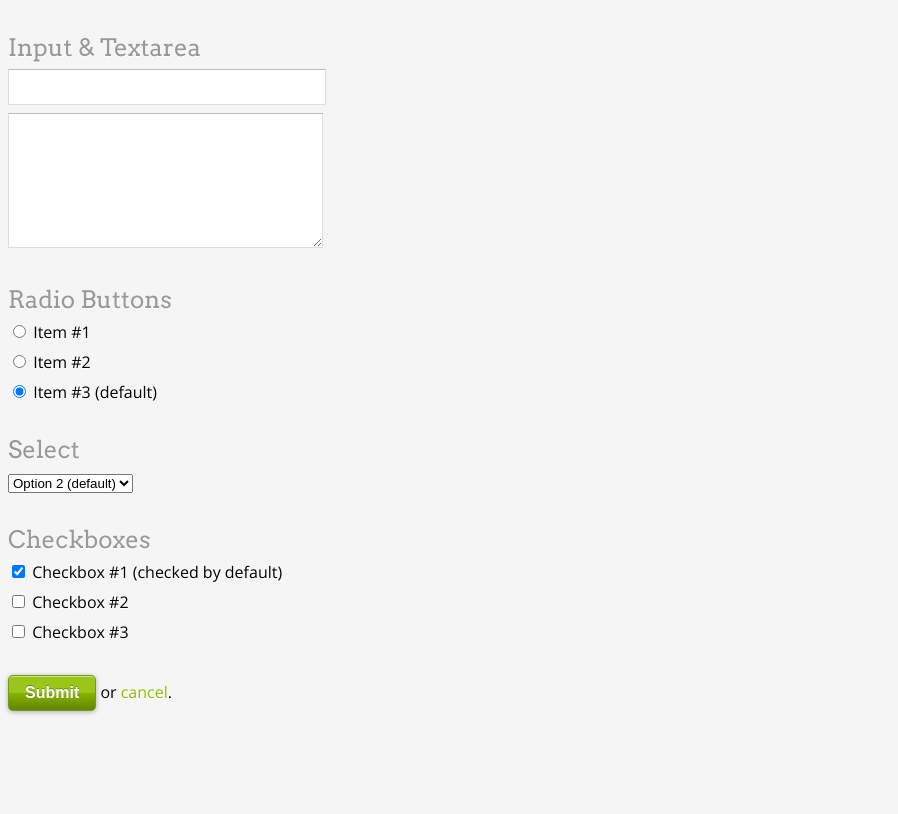
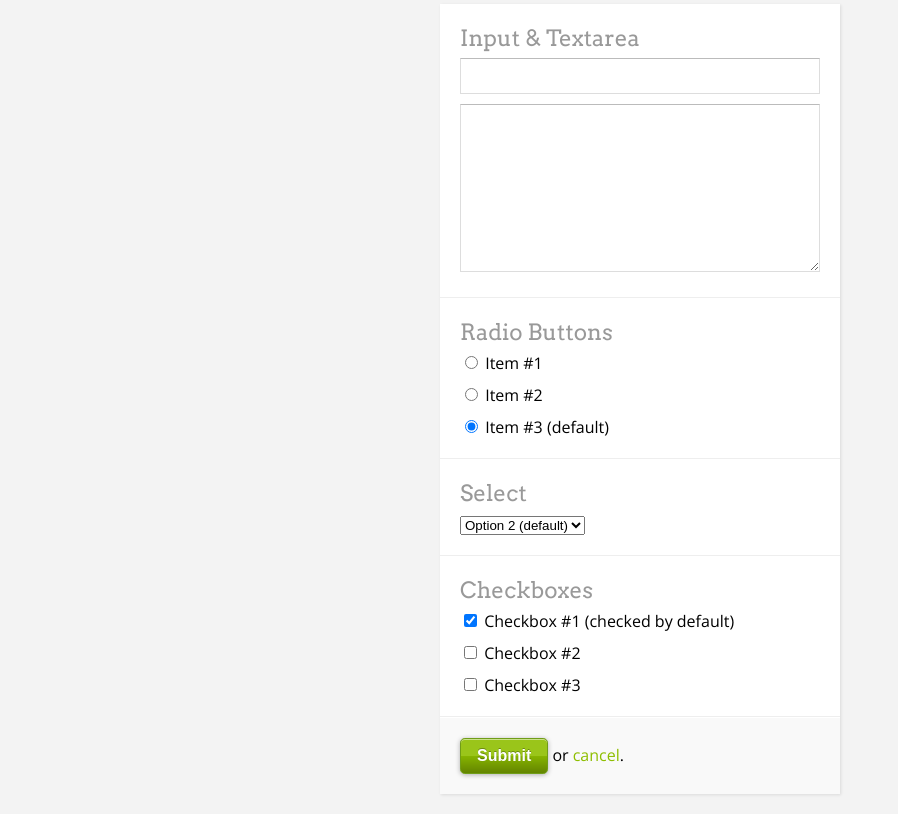
Before and after one commit to simmo/JQuery-Rescue, a plain HTML site: page index.html in a window 1280 px wide. Shown: the part 76-890 px from the top of the page, without its empty margins (0-898 px from the left). Before the commit the page ends 819 px from the top, so only its background shows below. Drawn offline with nearby package versions, Linux system fonts and the light colour scheme.

Commit message:
Demo styles updated

```diff
--- a/style.css
+++ b/style.css
@@ -1,7 +1,6 @@
 body {
   font: 100% 'Open Sans', 'Helvetica Neue', Helvetica, Verdana, Arial, sans-serif;
-  background: #f5f5f5;
-  text-shadow: #fff 0 1px 1px;
+  background: #f3f3f3;
 }
 
 h1, h2 {
@@ -10,12 +9,16 @@ h1, h2 {
 }
 
 h1 {
-  margin-bottom: 1.5em;
+  width: 360px;
+  margin: 20px auto;
+  text-shadow: #fff 0 1px 1px;
 }
 
 h2 {
-  margin-bottom: .25em;
+  margin: 0;
+  margin-bottom: 5px;
   color: #999;
+  font-size: 1.4em;
   font-weight: normal;
 }
 
@@ -26,19 +29,48 @@ a {
 
 p {
   margin-top: 0;
-  margin-bottom: .5em;
+  margin-bottom: 10px;
+}
+
+form {
+  background: #fff;
+  width: 400px;
+  margin: 20px auto;
+  -webkit-box-shadow: rgba(0,0,0,.1) 1px 1px 3px;
+  -moz-box-shadow: rgba(0,0,0,.1) 1px 1px 3px;
+  -ms-box-shadow: rgba(0,0,0,.1) 1px 1px 3px;
+  -o-box-shadow: rgba(0,0,0,.1) 1px 1px 3px;
+  box-shadow: rgba(0,0,0,.1) 1px 1px 3px;
 }
 
 .row {
-  margin-bottom: 2em;
+  padding: 20px;
+  padding-bottom: 10px;
+  border-bottom: 1px solid #eee;
+}
+
+.actions {
+  padding: 20px;
+  border-bottom: none;
+  border-top: 1px solid #fff;
+  background: #f9f9f9;
+}
+
+.actions p {
+  margin-bottom: 0;
 }
 
 input[type=text], textarea {
   border: 1px solid #ddd;
   border-top-color: #bbb;
-  padding: .5em;
-  width: 300px;
+  padding: 5px;
+  width: 348px;
   font-size: 1em;
+  line-height: 1.5em;
+}
+
+textarea {
+  max-width: 348px;
 }
 
 input[type=submit] {
```
